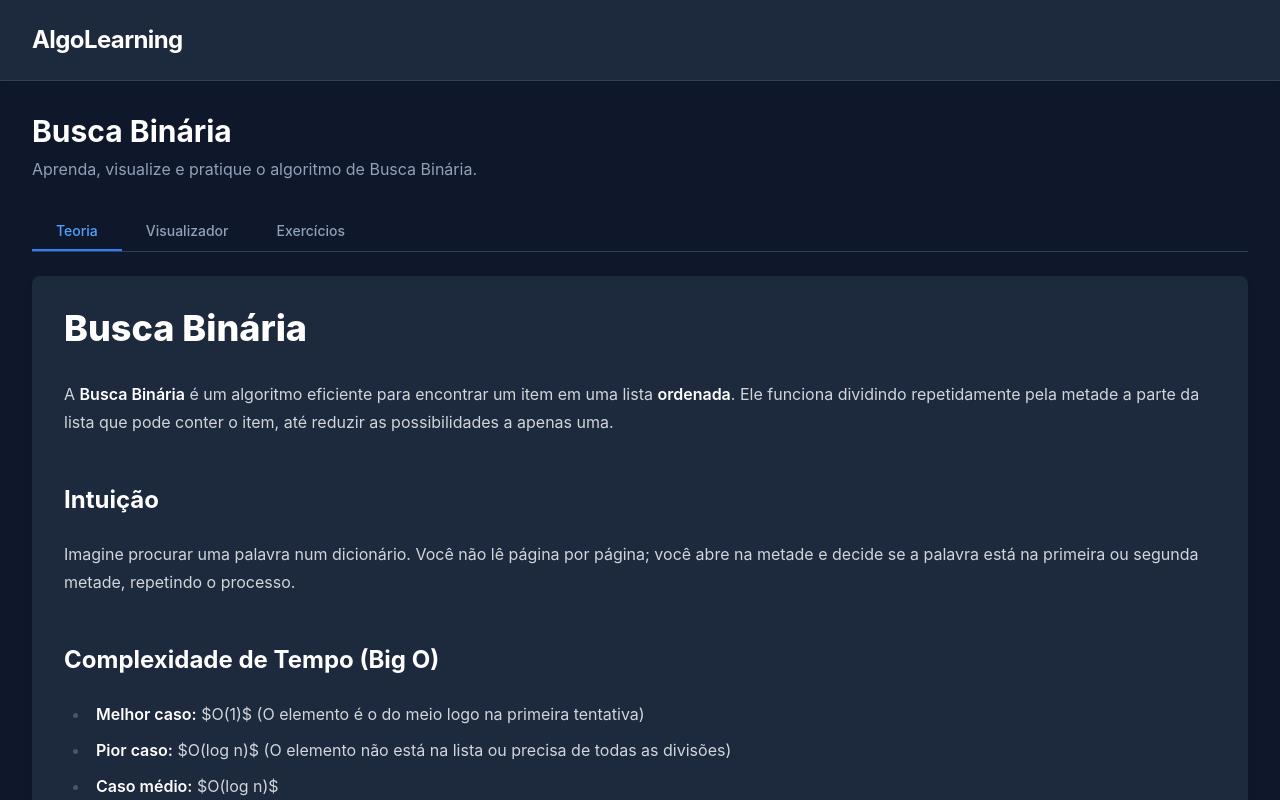
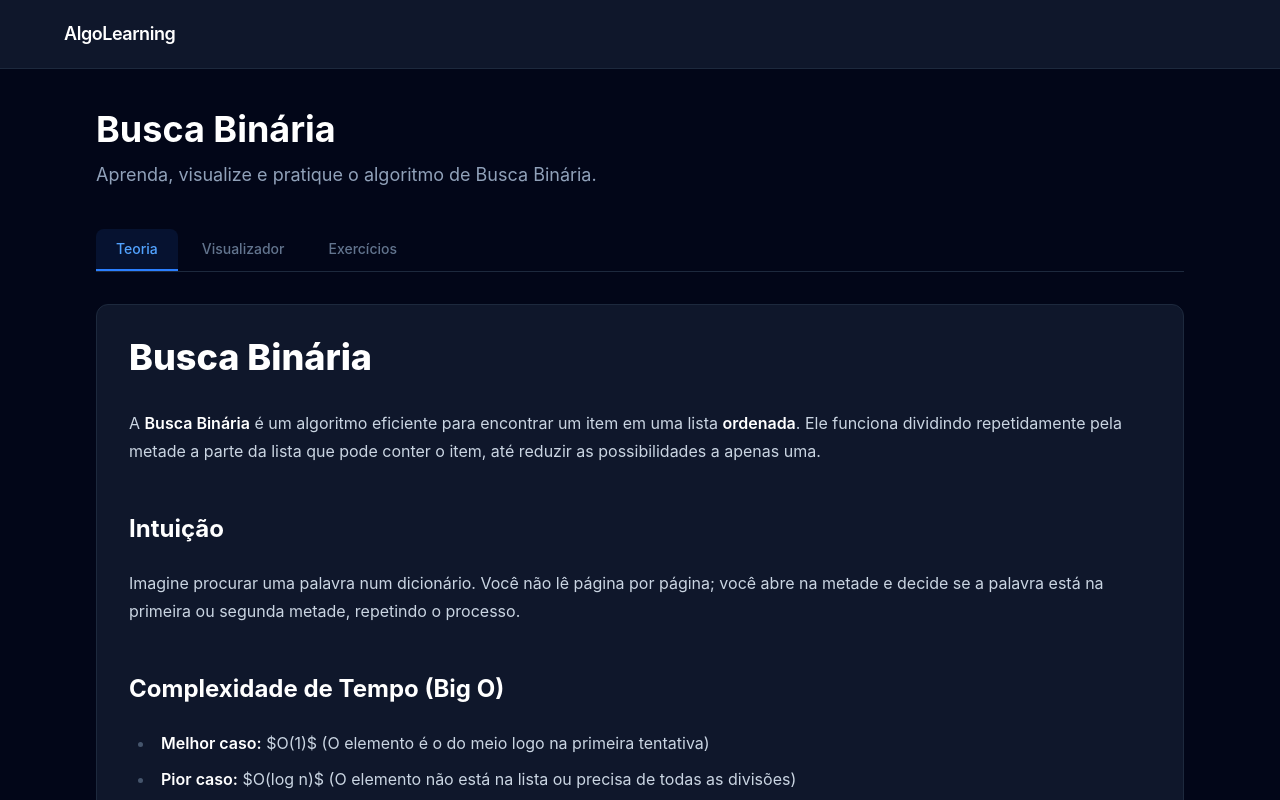
Before and after one commit to danieLx77/algo-learning, a React (Vite) app in the folder frontend/: page / in a window 1280 px wide. Shown: the top 800 px of the page. Built offline with nearby package versions, Linux system fonts and the light colour scheme.

Commit message:
style(frontend): melhoria visual clean minimalista

```diff
--- a/frontend/src/components/binary-search/Tabs.tsx
+++ b/frontend/src/components/binary-search/Tabs.tsx
@@ -8,14 +8,14 @@ interface TabsProps {
 
 export const Tabs: FC<TabsProps> = ({ activeTab, setActiveTab, tabs }) => {
   return (
-    <div className="flex border-b border-slate-700 mb-6">
+    <div className="flex gap-1 border-b border-slate-800 mb-8">
       {tabs.map((tab, index) => (
         <button
           key={index}
-          className={`py-2 px-6 font-medium text-sm transition-colors duration-200 border-b-2 ${
+          className={`py-2.5 px-5 font-medium text-sm rounded-t-lg transition-all duration-200 ${
             activeTab === index
-              ? 'border-blue-500 text-blue-400'
-              : 'border-transparent text-slate-400 hover:text-slate-200 hover:border-slate-500'
+              ? 'bg-blue-500/10 text-blue-400 border-b-2 border-blue-500'
+              : 'text-slate-500 hover:text-slate-300 hover:bg-slate-800/50 border-b-2 border-transparent'
           }`}
           onClick={() => setActiveTab(index)}
         >
--- a/frontend/src/components/binary-search/modules/TheoryModule.tsx
+++ b/frontend/src/components/binary-search/modules/TheoryModule.tsx
@@ -21,7 +21,7 @@ O array **deve** estar previamente ordenado.
 
 export const TheoryModule: FC = () => {
   return (
-    <div className="prose prose-invert prose-blue max-w-none bg-slate-800 p-8 rounded-lg shadow-lg">
+    <div className="prose prose-invert prose-slate max-w-none bg-slate-900 border border-slate-800 p-8 rounded-xl">
       <ReactMarkdown remarkPlugins={[remarkGfm]}>
         {markdownContent}
       </ReactMarkdown>
--- a/frontend/src/index.css
+++ b/frontend/src/index.css
@@ -8,5 +8,7 @@
 
 body {
   background-color: var(--color-dark-bg);
-  color: white;
+  color: #e2e8f0;
+  -webkit-font-smoothing: antialiased;
+  -moz-osx-font-smoothing: grayscale;
 }
--- a/frontend/src/pages/BinarySearchPage.tsx
+++ b/frontend/src/pages/BinarySearchPage.tsx
@@ -10,20 +10,19 @@ export const BinarySearchPage: FC = () => {
   const tabs = ['Teoria', 'Visualizador', 'Exercícios'];
 
   return (
-    <div className="min-h-screen bg-slate-900 text-slate-200">
-      <header className="bg-slate-800 border-b border-slate-700 py-6 px-8 shadow-sm">
-        <div className="max-w-7xl mx-auto flex items-center justify-between">
-          <h1 className="text-2xl font-bold text-white tracking-tight">AlgoLearning</h1>
+    <div className="min-h-screen bg-slate-950 text-slate-200">
+      <header className="bg-slate-900 border-b border-slate-800 py-5 px-8">
+        <div className="max-w-6xl mx-auto flex items-center justify-between">
+          <h1 className="text-lg font-semibold text-white tracking-tight">AlgoLearning</h1>
           <div className="flex gap-4">
-            {/* Espaço para futuros menus, login, etc */}
           </div>
         </div>
       </header>
 
-      <main className="max-w-7xl mx-auto px-8 py-8">
-        <div className="mb-8">
-          <h1 className="text-3xl font-bold text-white mb-2">Busca Binária</h1>
-          <p className="text-slate-400">Aprenda, visualize e pratique o algoritmo de Busca Binária.</p>
+      <main className="max-w-6xl mx-auto px-8 py-10">
+        <div className="mb-10">
+          <h1 className="text-4xl font-bold text-white mb-3">Busca Binária</h1>
+          <p className="text-slate-400 text-lg">Aprenda, visualize e pratique o algoritmo de Busca Binária.</p>
         </div>
 
         <Tabs activeTab={activeTab} setActiveTab={setActiveTab} tabs={tabs} />
```
